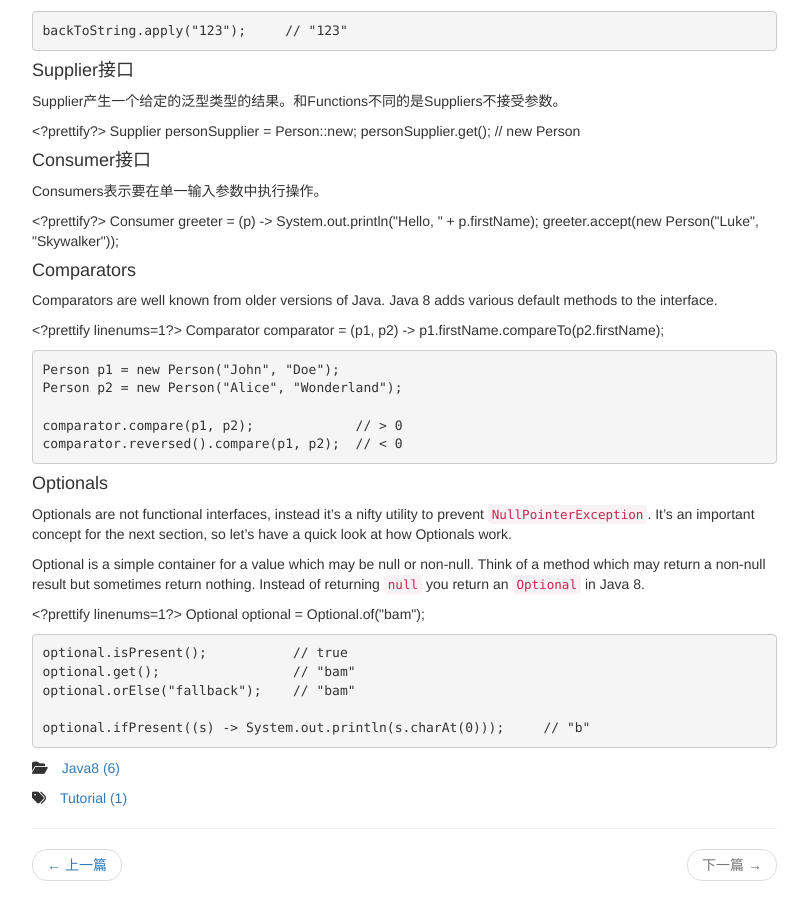
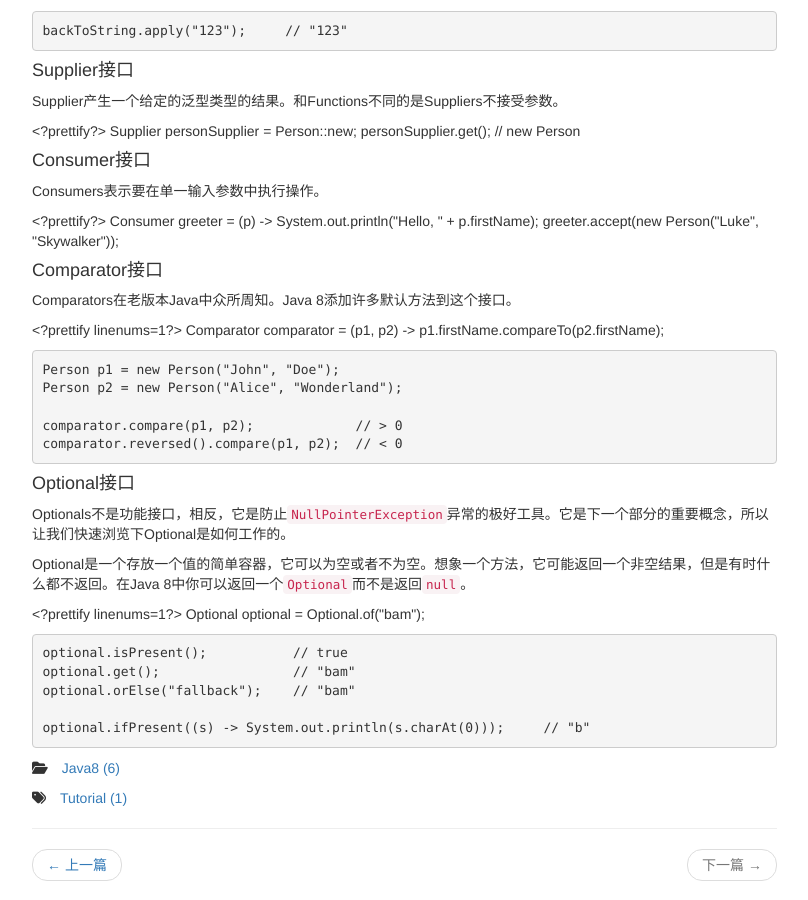
Before and after one commit to cjm0000000/cjm0000000.github.io, a Jekyll site: the page built from _posts/Java/201404/2014-04-13-java-8-tutorial.md, in a window 1280 px wide and 900 px high, scrolled down 4011 px. Shown: the whole window, without its empty margins (318-1126 px from the left). Built offline with Jekyll 4.4.1, drawn with Linux system fonts in a browser that asks for light colours; nearby versions of some CDN libraries; library files that are not in the unit come from our copies.

Commit message:
translate

```diff
--- a/_posts/Java/201404/2014-04-13-java-8-tutorial.md
+++ b/_posts/Java/201404/2014-04-13-java-8-tutorial.md
@@ -263,9 +263,9 @@ Consumers表示要在单一输入参数中执行操作。
     Consumer<Person> greeter = (p) -> System.out.println("Hello, " + p.firstName);
     greeter.accept(new Person("Luke", "Skywalker"));
 
-#### Comparators
+#### Comparator接口
 
-Comparators are well known from older versions of Java. Java 8 adds various default methods to the interface.
+Comparators在老版本Java中众所周知。Java 8添加许多默认方法到这个接口。
 
 <?prettify linenums=1?>
     Comparator<Person> comparator = (p1, p2) -> p1.firstName.compareTo(p2.firstName);
@@ -276,11 +276,11 @@ Comparators are well known from older versions of Java. Java 8 adds various defa
     comparator.compare(p1, p2);             // > 0
     comparator.reversed().compare(p1, p2);  // < 0
 
-#### Optionals
+#### Optional接口
 
-Optionals are not functional interfaces, instead it's a nifty utility to prevent `NullPointerException`. It's an important concept for the next section, so let's have a quick look at how Optionals work.
+Optionals不是功能接口，相反，它是防止`NullPointerException`异常的极好工具。它是下一个部分的重要概念，所以让我们快速浏览下Optional是如何工作的。
 
-Optional is a simple container for a value which may be null or non-null. Think of a method which may return a non-null result but sometimes return nothing. Instead of returning `null` you return an `Optional` in Java 8.
+Optional是一个存放一个值的简单容器，它可以为空或者不为空。想象一个方法，它可能返回一个非空结果，但是有时什么都不返回。在Java 8中你可以返回一个`Optional`而不是返回`null`。
 
 <?prettify linenums=1?>
     Optional<String> optional = Optional.of("bam");
```
